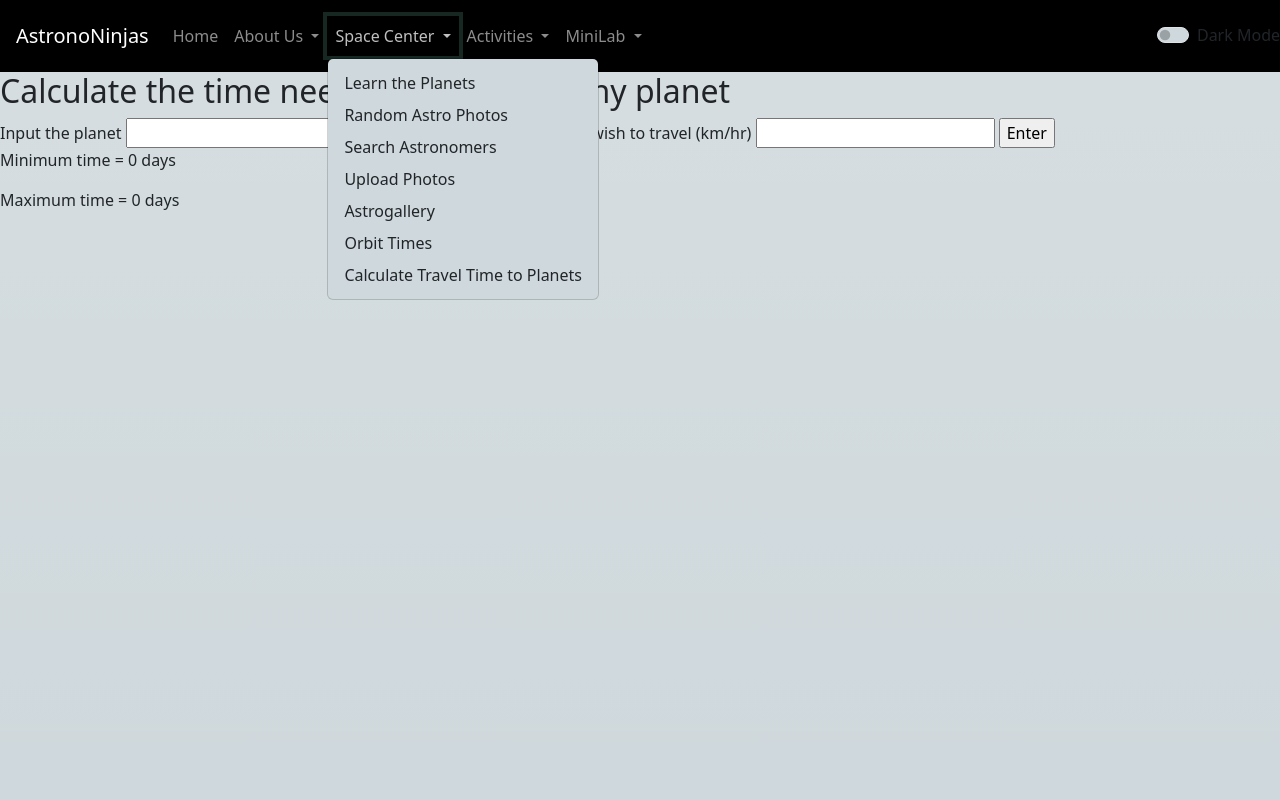
After one commit to cwang999/n22p5-coders, a Flask app: page /planetcalculator/ in a window 1280 px wide, after a click on "Space Center". The commit adds this page. Run offline with Flask 2, Linux system fonts and the light colour scheme; style sheets or scripts are compiled from the project's sources; some libraries are stand-ins or nearby versions.

Commit message:
Planet time calculator in main.py and planetcalculator.html

```diff
--- a/main.py
+++ b/main.py
@@ -122,7 +122,40 @@ def orbits():
 
     return render_template("orbits.html", orbit = orbittime)
 
-
+@app.route('/planetcalculator/', methods=['GET', 'POST'])
+def planetcalculator():
+    global time1Py
+    global time2Py
+    if request.form:
+        planetPy = request.form.get("planet")
+        speedPy = request.form.get("speed")
+        if planetPy == "Mercury" or "mercury":
+            time1Py = 77_000_000 / int(speedPy)
+            time2Py = 222_000_000 / int(speedPy)
+        elif planetPy == "Venus" or "venus":
+            time1Py = 38_000_000 / int(speedPy)
+            time2Py = 261_000_000 / int(speedPy)
+        elif planetPy == "Mars" or "mars":
+            time1Py = 54_600_000 / int(speedPy)
+            time2Py = 401_000_000 / int(speedPy)
+        elif planetPy == "Jupiter" or "jupiter":
+            time1Py = 365_000_000 / int(speedPy)
+            time2Py = 968_000_000 / int(speedPy)
+        elif planetPy == "Saturn" or "saturn":
+            time1Py = 1_200_000_000 / int(speedPy)
+            time2Py = 1_700_000_000 / int(speedPy)
+        elif planetPy == "Uranus" or "uranus":
+            time1Py = 2_600_000_000 / int(speedPy)
+            time2Py = 3_200_000_000 / int(speedPy)
+        elif planetPy == "Neptune" or "neptune":
+            time1Py = 4_300_000_000 / int(speedPy)
+            time2Py = 4_500_000_000 / int(speedPy)
+        else:
+            time1Py = 0
+            time2Py = 0
+        return render_template("planetcalculator.html", time1=time1Py/24, time2=time2Py/24)
+    else:
+        return render_template("planetcalculator.html", time1=0, time2=0)
 # -------------- ACTIVITY (GAMES) BELONG HERE --------------
 
 @app.route('/activity/')
--- a/templates/layouts/base.html
+++ b/templates/layouts/base.html
@@ -92,8 +92,10 @@
     {% block meta %}
         <title>AstroNinjas</title>
     {% endblock %}
+    <link rel="stylesheet" href="../../static/scss/custom.css">
+    <link rel="stylesheet" href="../../static/scss/custom.scss">
+    <link rel="stylesheet" href="../../static/scss/custom.css.map">
 </head>
-
 <body>
 {% include "layouts/navbar.html" %}
     {% block content %}
--- a/templates/layouts/navbar.html
+++ b/templates/layouts/navbar.html
@@ -40,6 +40,7 @@ This HTML is setup as a fragment allowing it to be "included" by other HTML file
                         <a class="dropdown-item" href="/uploadphotos/">Upload Photos</a>
                         <a class="dropdown-item" href="/planetpictures/">Astrogallery</a>
                         <a class="dropdown-item" href="/orbits/">Orbit Times</a>
+                        <a class="dropdown-item" href="/planetcalculator/">Calculate Travel Time to Planets</a>
                     </div>
                 </li>
                 <li class="nav-item dropdown">
@@ -65,4 +66,25 @@ This HTML is setup as a fragment allowing it to be "included" by other HTML file
             </nav>
         </div>
     </div>
+    <div class="btn-group">
+        <!-- Clock display -->
+        <div class="px-3 text-dark">
+            <span id="clock"></span>
+        </div>
+        <!-- Dark mode action -->
+        <div class="form-check form-switch">
+            <input type="checkbox" onclick="darkFunction()" class="form-check-input" id="darkSwitch">
+            <label class="custom-control-label" for="darkSwitch">Dark Mode</label>
+        </div>
+    </div>
+    <script>
+        function darkFunction() {
+            // toggles between off (standard CSS) and dark-mode (.dark-mode CSS)
+            document.body.classList.toggle("dark-mode");
+            // localStorage is used to manage darkSwitch status
+            darkSwitch.checked
+                ? localStorage.setItem("darkSwitch","dark")
+                : localStorage.removeItem("darkSwitch");
+        }
+    </script>
 </nav>
--- /dev/null
+++ b/templates/planetcalculator.html
@@ -0,0 +1,24 @@
+<!DOCTYPE html>
+<html lang="en">
+{% include "layouts/base.html" %}
+<head>
+    <meta charset="UTF-8">
+    <title>Orbit Times</title>
+</head>
+<body>
+
+<h2>Calculate the time needed to travel to any planet</h2>
+<div class="col-0">
+    <form action="" id="input" method="POST">
+        <label for="planet" >Input the planet</label>
+        <input type="text" name="planet" id="planet">
+        <label for="speed" >Input the speed at which you wish to travel (km/hr)</label>
+        <input type="number" name="speed" id="speed">
+        <input type="submit" value="Enter">
+    </form>
+</div>
+
+<p>Minimum time = {{ time1 }} days</p>
+<p>Maximum time = {{ time2 }} days</p>
+</body>
+</html>
```
